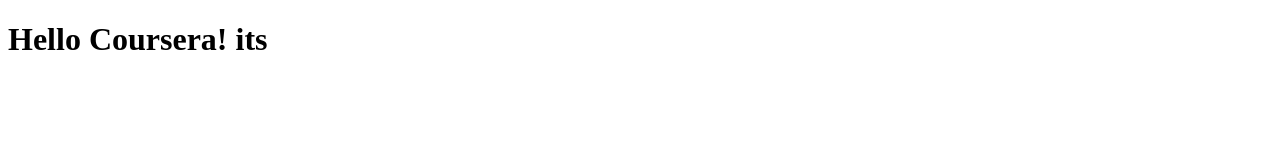
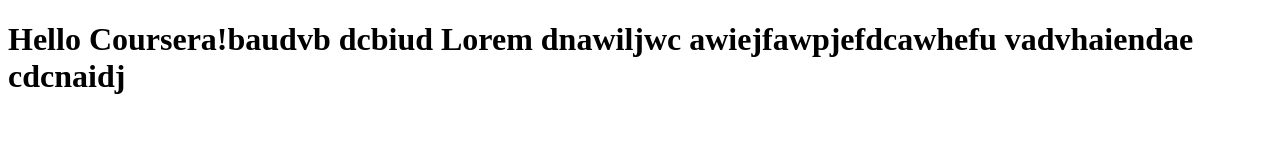
Before and after one commit to shreyamunshi/CourseraTest, a plain HTML site: page site/index.html in a window 1280 px wide. Drawn offline with Linux system fonts and the light colour scheme.

Commit message:
Some more additional changes

```diff
--- a/site/index.html
+++ b/site/index.html
@@ -4,6 +4,7 @@
 	<title>Hello Coursera!</title>
 </head>
 <body>
-<h1>Hello Coursera! its </h1>
+<h1>Hello Coursera!baudvb dcbiud
+     Lorem dnawiljwc awiejfawpjefdcawhefu vadvhaiendae cdcnaidj</h1>
 </body>
 </html>
```
